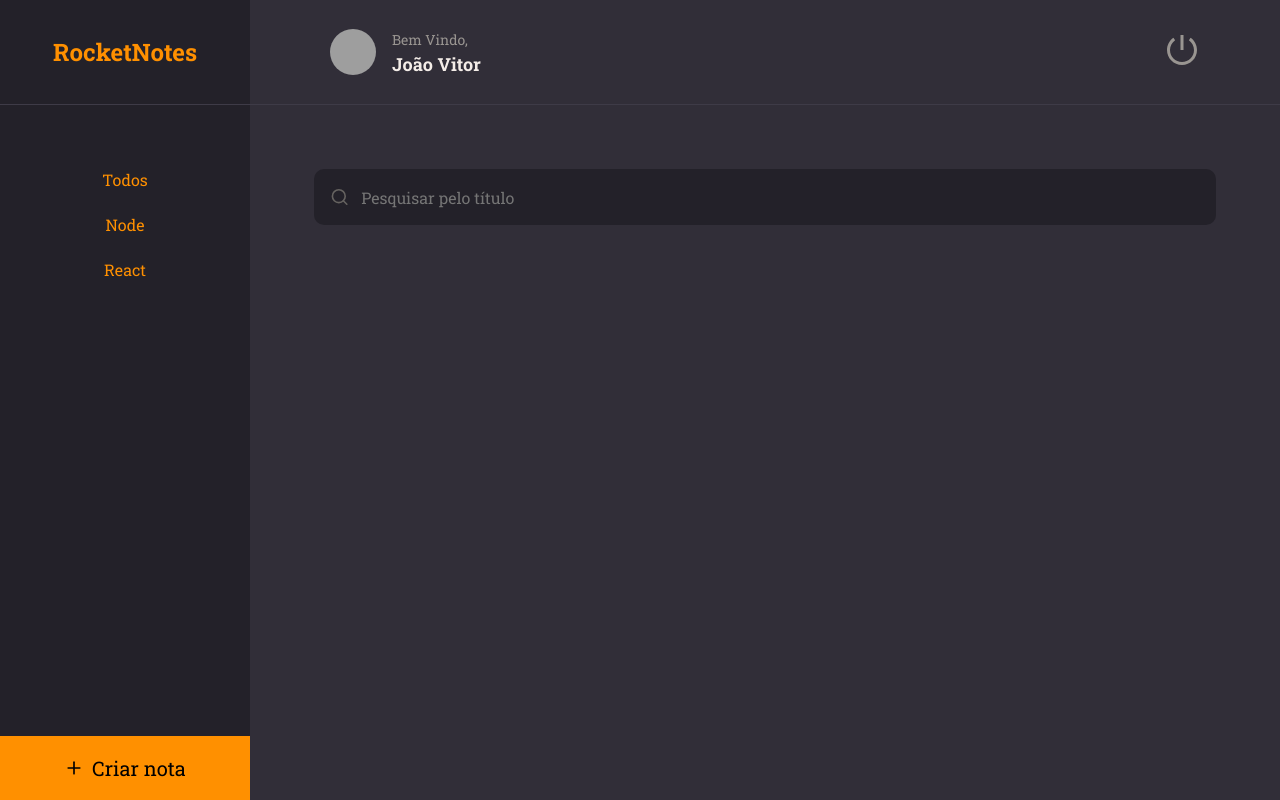
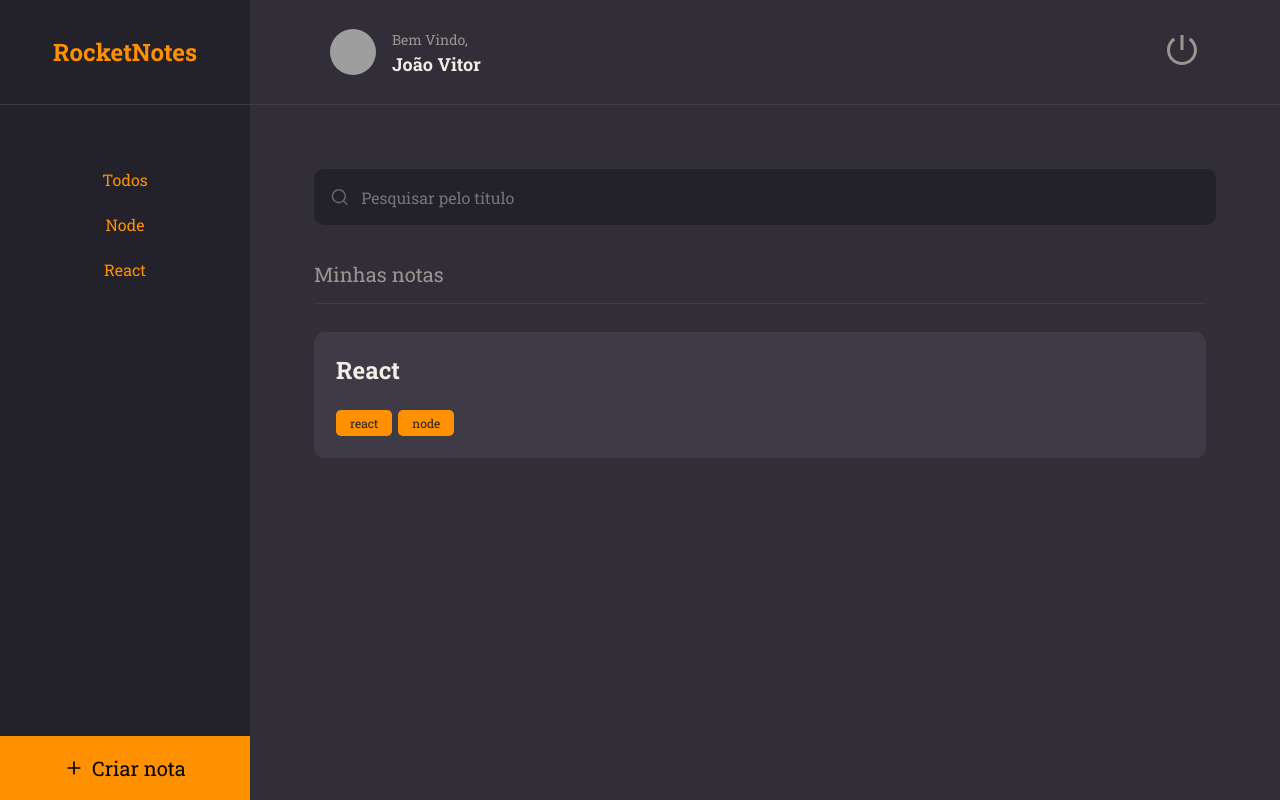
Before and after one commit to JVitor-Dev/app-notes, a React (Vite) app: page / in a window 1280 px wide. Built offline with nearby package versions, Linux system fonts and the light colour scheme; grey boxes are pictures that could not be loaded.

Commit message:
content page home

```diff
--- /dev/null
+++ b/src/Components/Note/index.jsx
@@ -0,0 +1,20 @@
+import { Container } from "./style"
+import { Tag } from "../Tag"
+
+export function Note({data, ...rest}){
+  return(
+    <Container>
+      <h1>{data.title}</h1>
+
+      {
+        data.tags &&
+        <footer>
+          {
+            data.tags.map(tag => <Tag key={tag.id} title={tag.name}/>
+            )
+          }
+        </footer>
+      }
+    </Container>
+  )
+}
--- /dev/null
+++ b/src/Components/Note/style.js
@@ -0,0 +1,27 @@
+import styled from 'styled-components'
+
+export const Container = styled.button`
+  width: 100%;
+
+  background-color: ${({ theme }) => theme.COLORS.BACKGROUND_700};
+
+  border: none;
+  border-radius: 10px;
+
+  padding: 22px;
+  margin-bottom: 11px;
+
+  > h1 {
+    flex: 1;
+    text-align: left;
+    font-weight: 700;
+    font-size: 24px;
+    color: ${({ theme }) => theme.COLORS.WHITE};
+  }
+
+  > footer {
+    width: 100%;
+    display: flex;
+    margin-top: 24px;
+  }
+`
--- a/src/Components/Section/style.js
+++ b/src/Components/Section/style.js
@@ -7,6 +7,7 @@
     border-bottom: 1px solid ${({ theme }) => theme.COLORS.BACKGROUND_700};
 
     padding-bottom: 16px;
+    margin-bottom: 28px;
 
     color: ${({ theme }) => theme.COLORS.GRAY_100};
     font-size: 20px;
--- a/src/Components/Tag/index.jsx
+++ b/src/Components/Tag/index.jsx
@@ -1,8 +1,8 @@
 import {Container} from './style'
 
-export function Tag({title}){
+export function Tag({title, ...rest}){
   return(
-    <Container>
+    <Container {...rest}>
       {title}
     </Container>
   )
--- a/src/Components/Tag/style.js
+++ b/src/Components/Tag/style.js
@@ -1,8 +1,6 @@
 import styled from 'styled-components'
 
 export const Container = styled.span`
-  height: 24px;
-
   padding: 5px 14px;
   margin-right: 6px;
 
--- a/src/pages/Home/index.jsx
+++ b/src/pages/Home/index.jsx
@@ -1,9 +1,12 @@
 import { FiPlus, FiSearch } from 'react-icons/fi'
 import { Container, Brand, Menu, Search, Content, NewNote } from './style'
 
+import { ButtonText } from '../../Components/ButtonText'
+
 import { Header } from '../../Components/Header'
-import { ButtonText } from '../../Components/ButtonText'
 import { Input } from '../../Components/Input'
+import { Section } from '../../Components/Section'
+import { Note } from '../../Components/Note'
 
 export function Home(){
   return(
@@ -24,7 +27,18 @@
         <Input icon={FiSearch} placeholder="Pesquisar pelo título" />
       </Search>
 
-      <Content></Content>
+      <Content>
+        <Section title="Minhas notas">
+          <Note data={{
+            title: "React",
+            tags: [
+              {id: '1', name: 'react'},
+              {id: '2', name: 'node'}
+            ]
+            }}/>
+
+        </Section>
+      </Content>
 
       <NewNote>
         <FiPlus/>
--- a/src/pages/Home/style.js
+++ b/src/pages/Home/style.js
@@ -48,6 +48,9 @@
 
 export const Content = styled.div`
   grid-area: content;
+  margin: 0 64px;
+  padding-right: 10px;
+  overflow-y: auto;
 `
 
 export const NewNote = styled.button`
```
